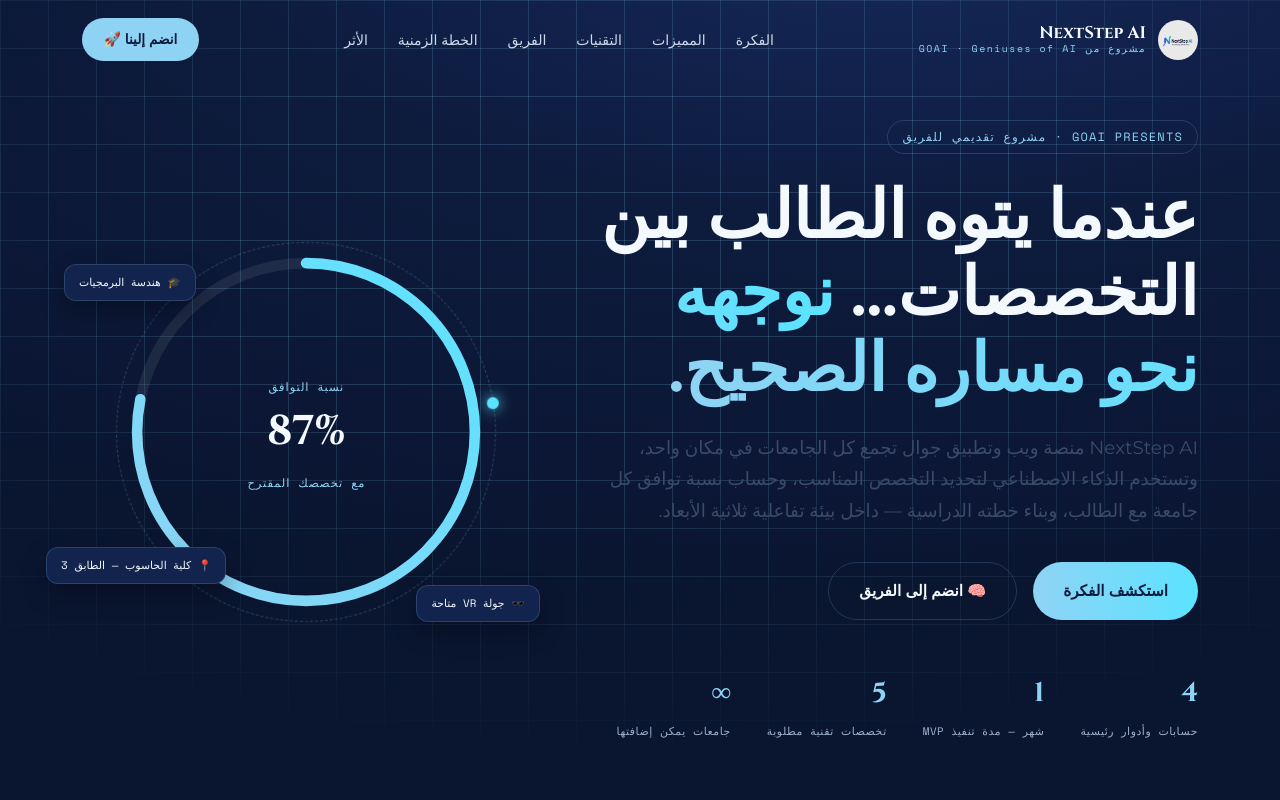
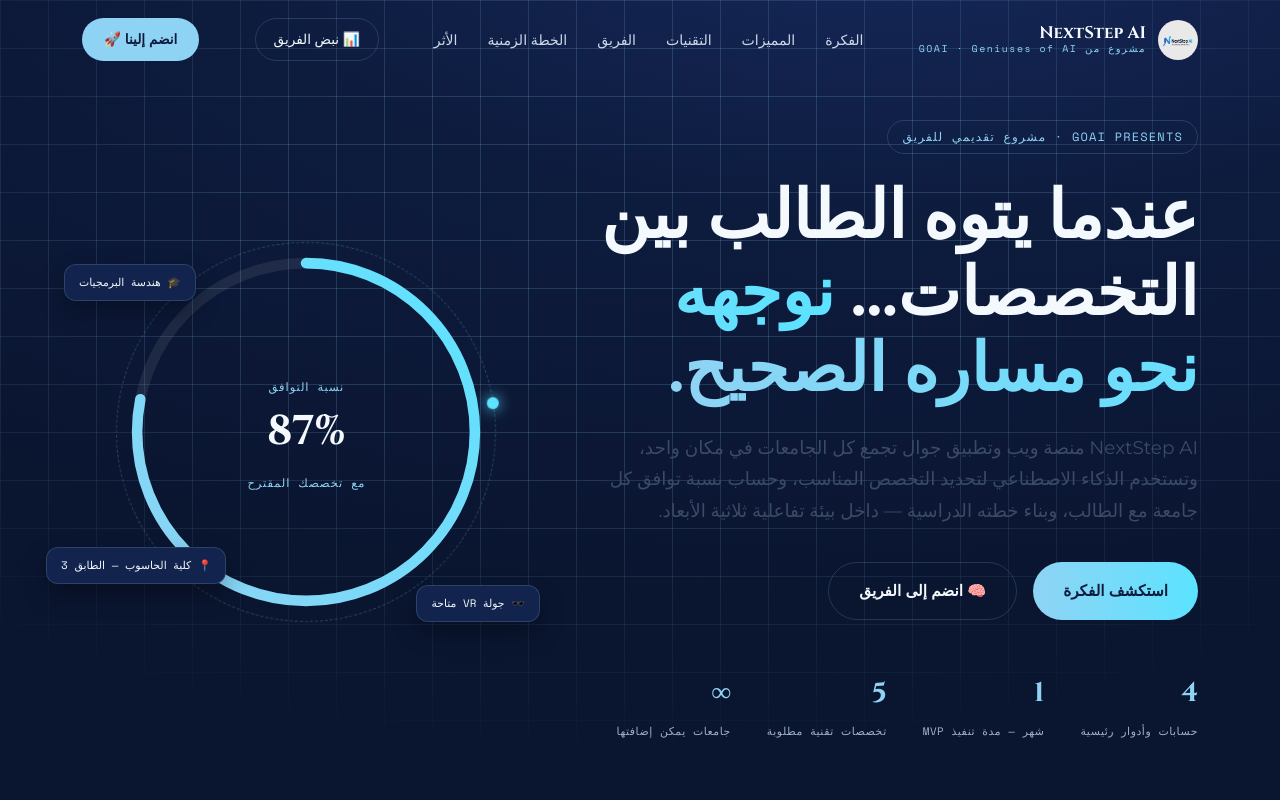
Before and after one commit to Alhayek7/NextStep-AI, a plain HTML site: page index.html in a window 1280 px wide. Shown: the top 800 px of the page. Drawn offline with nearby package versions, Linux system fonts and the light colour scheme; a script that the page names is missing.

Commit message:
Add files via upload

```diff
--- a/index.html
+++ b/index.html
@@ -485,6 +485,7 @@
         <li><a href="#impact">الأثر</a></li>
       </ul>
     </nav>
+    <a href="pulse.html" class="btn-ghost" style="padding:9px 18px;border-radius:30px;font-size:0.85rem;border:1px solid var(--line);color:var(--ice);">📊 نبض الفريق</a>
     <a href="#join" class="nav-cta">انضم إلينا 🚀</a>
     <div class="burger">☰</div>
   </div>
@@ -899,6 +900,7 @@
           <li><a href="#features">المميزات</a></li>
           <li><a href="#tech">التقنيات</a></li>
           <li><a href="#timeline">الخطة الزمنية</a></li>
+          <li><a href="pulse.html">📊 نبض الفريق (لحظي)</a></li>
         </ul>
       </div>
       <div>
```
